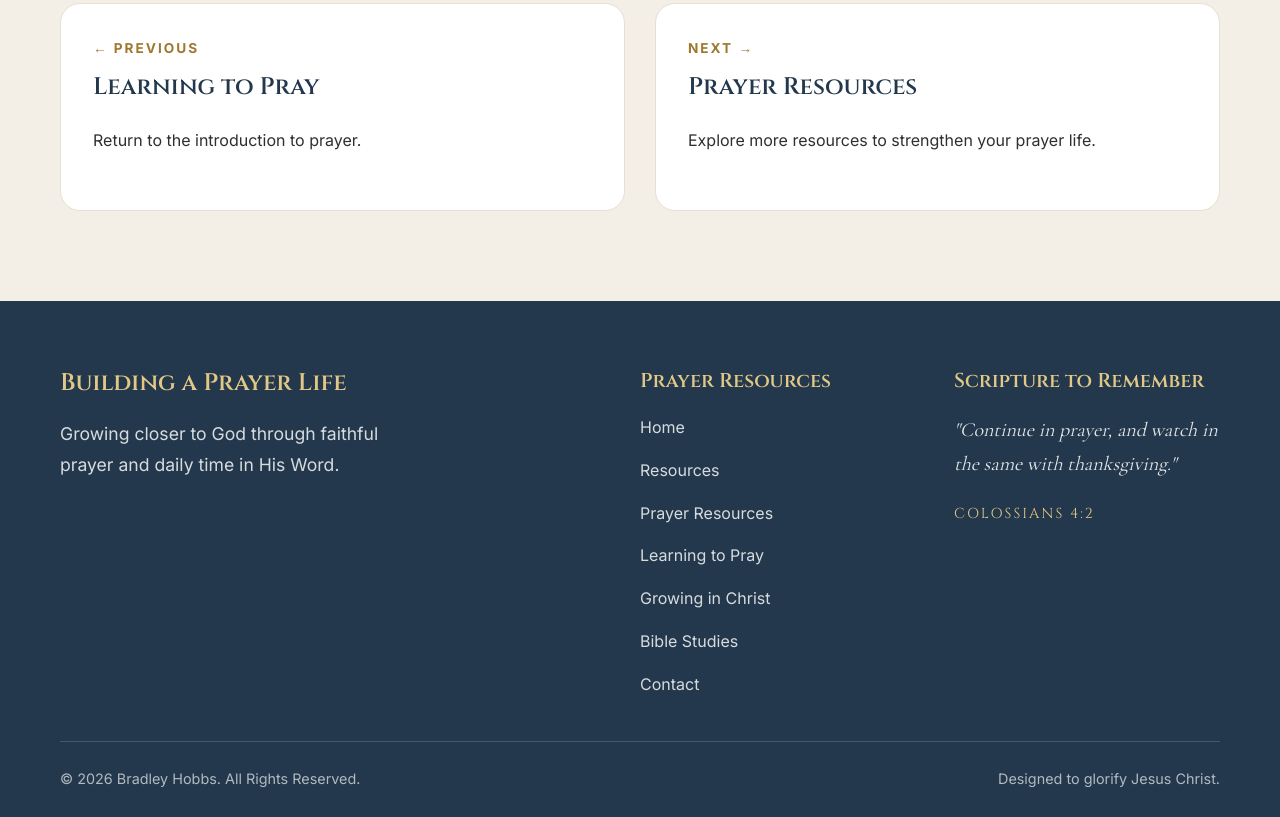
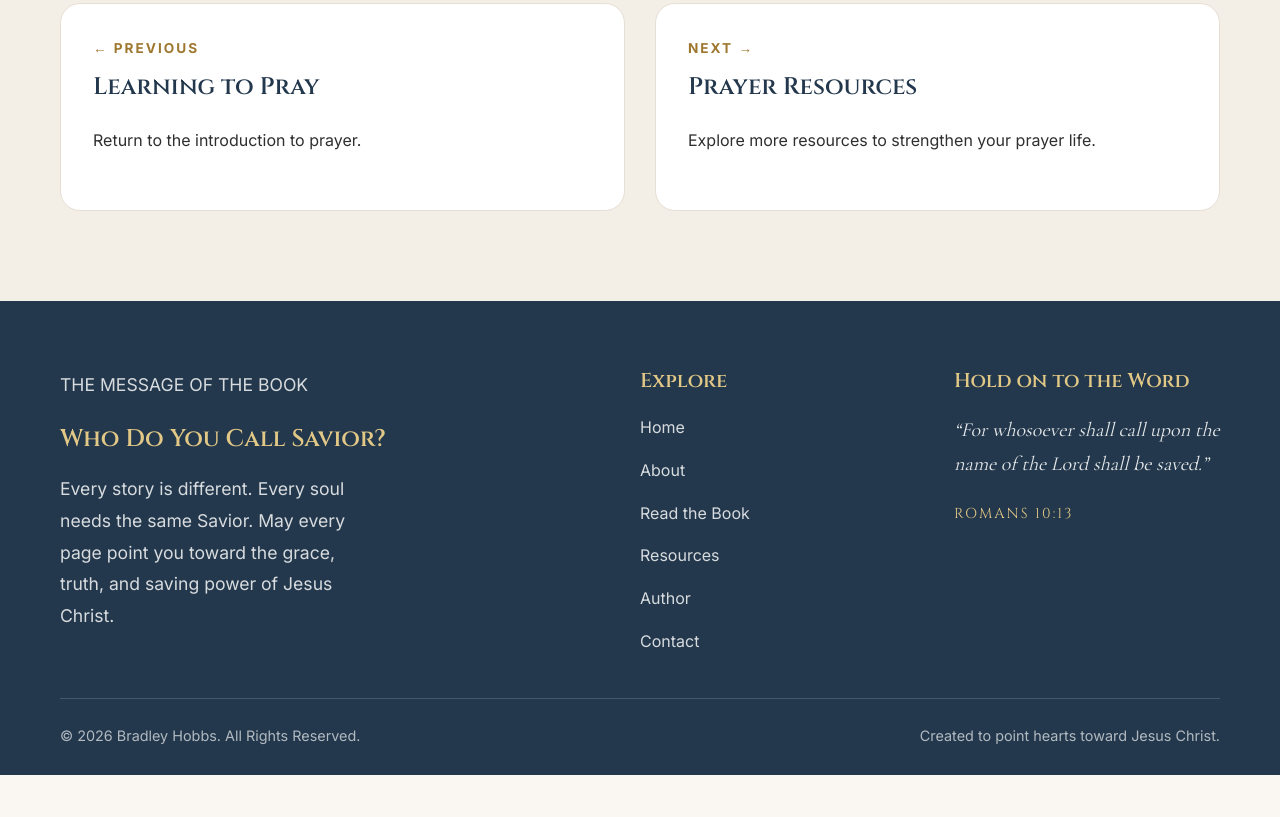
Before and after one commit to brad-hobbswd/who-do-you-call-savior, a plain HTML site: page resources/prayer/building-a-prayer-life/index.html in a window 1280 px wide. Shown: the part 7516-8333 px from the top of the page. After the commit the page ends 8291 px from the top, so only its background shows below. Drawn offline with nearby package versions, Linux system fonts and the light colour scheme.

Commit message:
Standardize redesigned site footer

```diff
--- a/resources/prayer/building-a-prayer-life/index.html
+++ b/resources/prayer/building-a-prayer-life/index.html
@@ -897,99 +897,7 @@
 
 </main>
 
-<footer class="site-footer">
-
-<div class="container">
-
-<div class="footer-grid">
-
-<div class="footer-brand">
-
-<h3>
-
-Building a Prayer Life
-
-</h3>
-
-<p>
-
-Growing closer to God through faithful prayer and daily time in His Word.
-
-</p>
-
-</div>
-
-<div class="footer-links">
-
-<h4>
-
-Prayer Resources
-
-</h4>
-
-<ul>
-
-<li><a href="../../../">Home</a></li>
-
-<li><a href="../../">Resources</a></li>
-
-<li><a href="../">Prayer Resources</a></li>
-
-<li><a href="../learning-to-pray/">Learning to Pray</a></li>
-
-<li><a href="../../growing-in-christ/">Growing in Christ</a></li>
-
-<li><a href="../../bible-studies/">Bible Studies</a></li>
-
-<li><a href="../../../contact/">Contact</a></li>
-
-</ul>
-
-</div>
-
-<div class="footer-scripture">
-
-<h4>
-
-Scripture to Remember
-
-</h4>
-
-<p>
-
-"Continue in prayer, and watch in the same with thanksgiving."
-
-</p>
-
-<p>
-
-Colossians 4:2
-
-</p>
-
-</div>
-
-</div>
-
-<div class="footer-bottom">
-
-<p>
-
-© 2026 Bradley Hobbs. All Rights Reserved.
-
-</p>
-
-<p>
-
-Designed to glorify Jesus Christ.
-
-</p>
-
-</div>
-
-</div>
-
-</footer>
+<footer class="site-footer"><div class="container"><div class="footer-grid"><div class="footer-brand"><p class="footer-eyebrow">THE MESSAGE OF THE BOOK</p><h3>Who Do You Call Savior?</h3><p>Every story is different. Every soul needs the same Savior. May every page point you toward the grace, truth, and saving power of Jesus Christ.</p></div><nav class="footer-links" aria-label="Footer navigation"><h4>Explore</h4><ul><li><a href="../../../">Home</a></li><li><a href="../../../about/">About</a></li><li><a href="../../../contents/">Read the Book</a></li><li><a href="../../../resources/">Resources</a></li><li><a href="../../../author/">Author</a></li><li><a href="../../../contact/">Contact</a></li></ul></nav><div class="footer-scripture"><h4>Hold on to the Word</h4><p>“For whosoever shall call upon the name of the Lord shall be saved.”</p><p class="footer-reference">Romans 10:13</p></div></div><div class="footer-bottom"><p>© 2026 Bradley Hobbs. All Rights Reserved.</p><p>Created to point hearts toward Jesus Christ.</p></div></div></footer>
 
 <script src="../../../main.js"></script>
 
```
